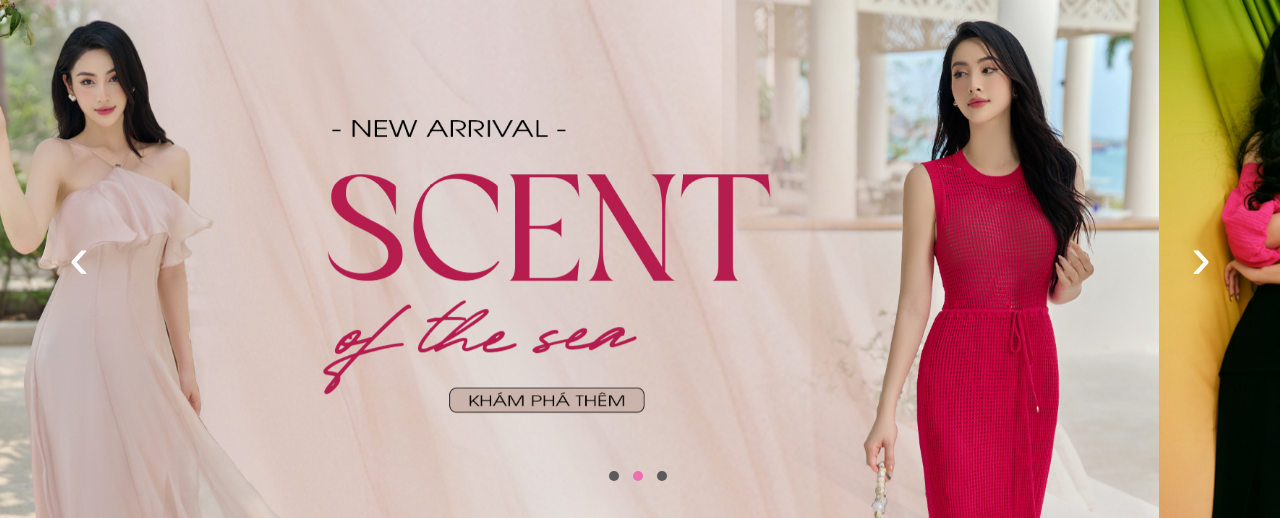
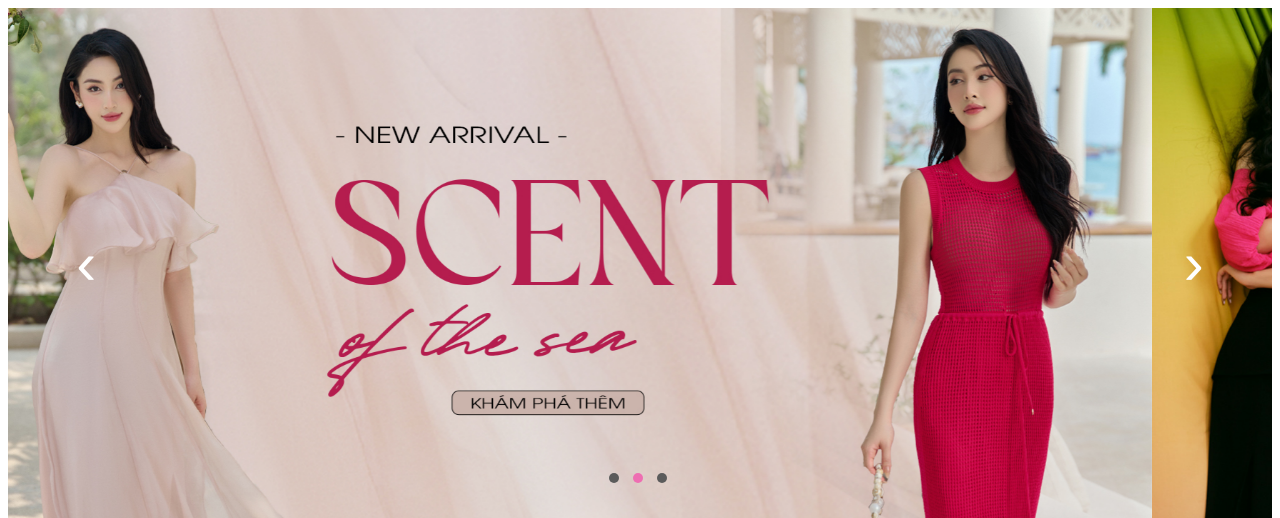
Before and after one commit to egssnguyen/bngstoreonline, a plain HTML site: page index.html in a window 1280 px wide. Shown: the top 518 px of the page. Drawn offline with Linux system fonts and the light colour scheme.

Commit message:
Update main.css

```diff
--- a/CSS/main.css
+++ b/CSS/main.css
@@ -1,7 +1,8 @@
 @charset "UTF-8";
 /* CSS Document */
 body{
-	font-family: Gotham, "Helvetica Neue", Helvetica, Arial, "sans-serif";font-size: 14px; color: #666666; margin: 0px
+	font-family: Gotham, "Helvetica Neue", Helvetica, Arial, "sans-serif";font-size: 14px; color: #666666; margin: 0px:
+	background-color: #e5e5e5;
 }
 header{
 	width: 100%; height: 70px; background-color: #F0AFB0
```
